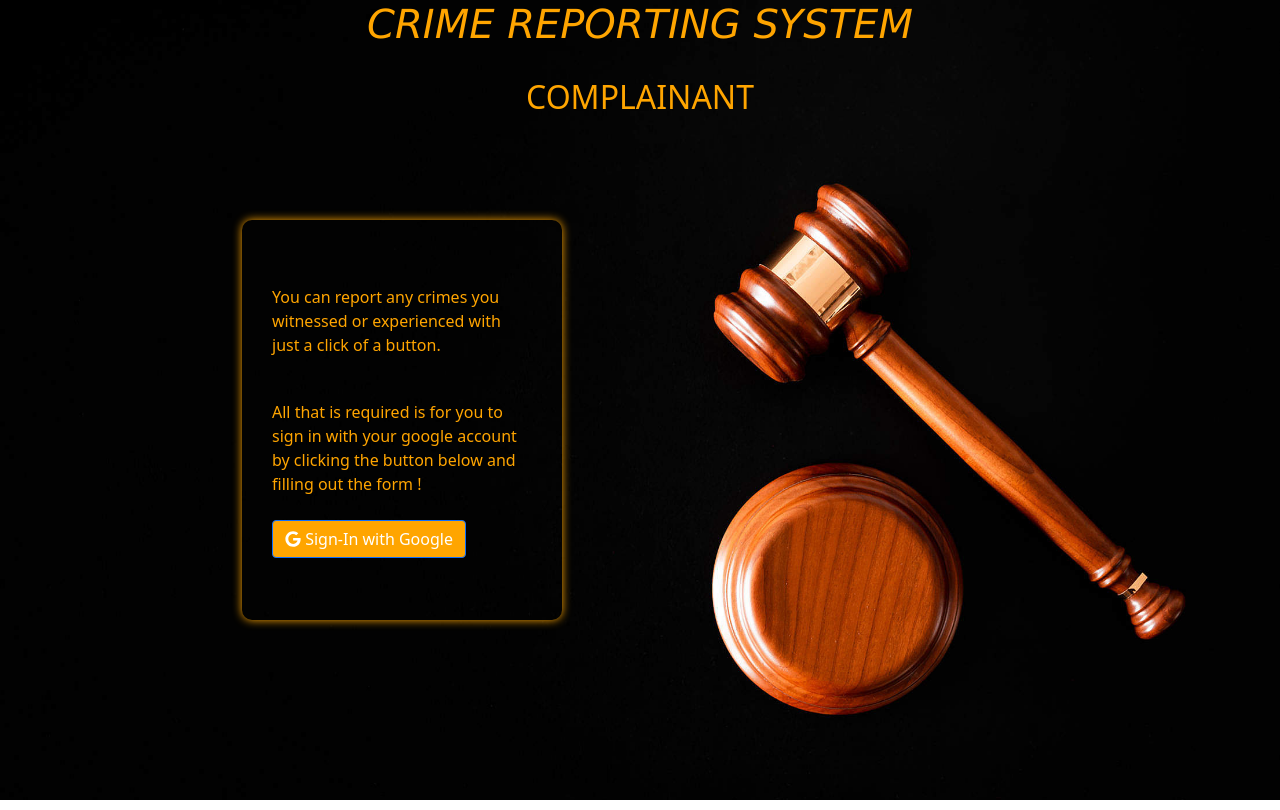
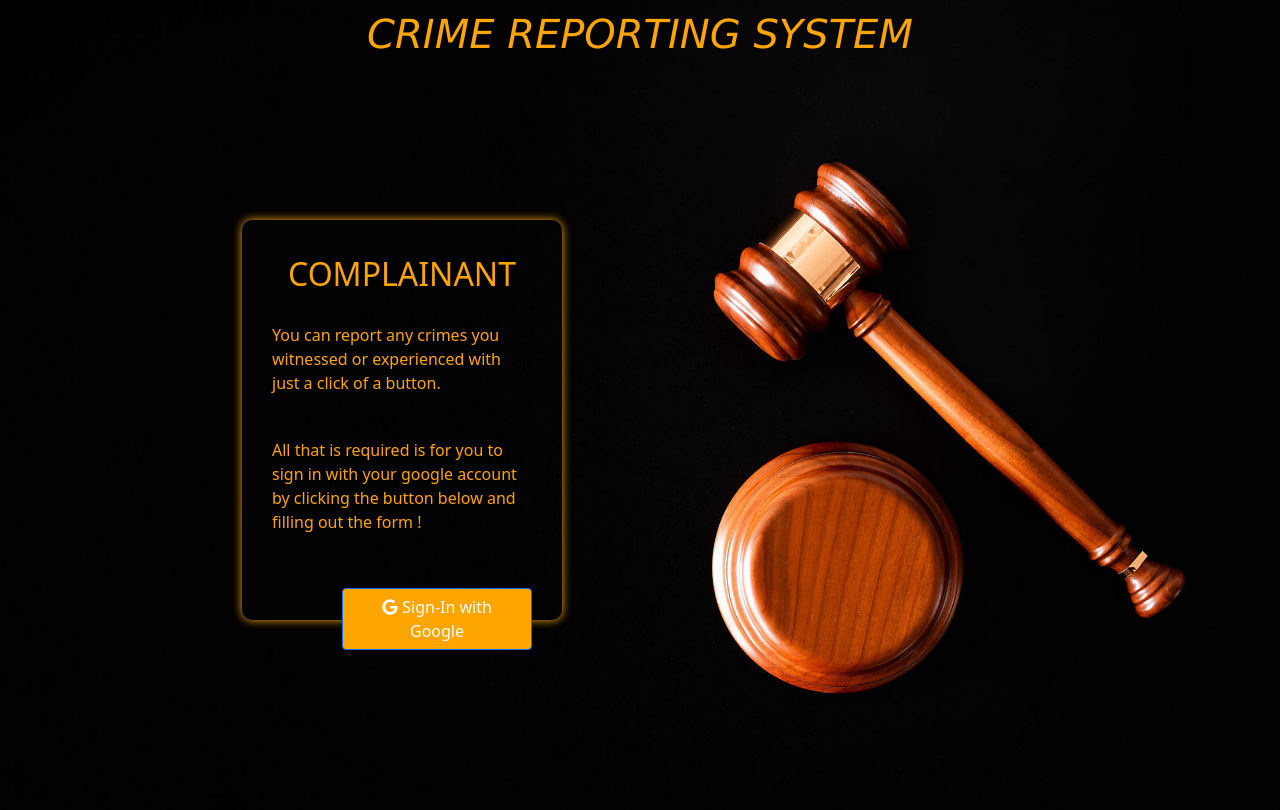
Before and after one commit to Pranav-kk/Crime-reporting-system, a plain HTML site: page Index.html in a window 1280 px wide. Drawn offline with nearby package versions, Linux system fonts and the light colour scheme.

Commit message:
cust-changes

```diff
--- a/Index.html
+++ b/Index.html
@@ -18,12 +18,13 @@
 
 <div class="outermost">
 <h1 id="h1">CRIME REPORTING SYSTEM</h1>
-<h2 id="h2">COMPLAINANT</h2>
+
  <section class="container-fluid">
     <section class="row justify-content-center">
         <section class="col-12 col-sm-6 col-md-3">
             <form class="form-container">
                 <div class="mb-3">
+                  <h2 id="h2">COMPLAINANT</h2>
                   <label for="exampleInputEmail1" class="form-label">You can report any crimes you witnessed or experienced with just a click of a button.</label>
                   <!-- <input type="email" class="form-control" id="exampleInputEmail1" aria-describedby="emailHelp"> -->
                   <!--<div id="emailHelp" class="form-text">We'll never share your email with anyone else.</div>
--- a/style.css
+++ b/style.css
@@ -7,10 +7,12 @@ body{
     height: 100vh;
     width: 100%;
     background-size: cover;
+    background-position: right;
 
 
 }
 #h1{
+    margin-top: 10px;
     text-align: center;
     align-items: center;
     color: orange;
@@ -18,7 +20,9 @@ body{
     font-family: Verdana, Geneva, Tahoma, sans-serif;
 }
 #h2{
-    margin-top: 30px;
+    font-weight: 700;
+    margin-bottom: 30px;
+    margin-top: -30px;
     text-align: center;
     align-items: center;
     color: orange;
@@ -54,6 +58,8 @@ a:hover{
     color: orange;
 }
 #login{
+    margin-left: 70px;
+    margin-top: 30px;
     background-color:orange;
     text-decoration: orange;
 }
```
